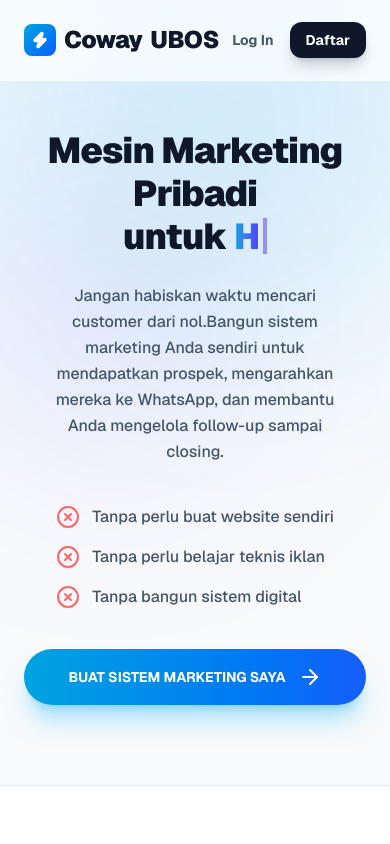
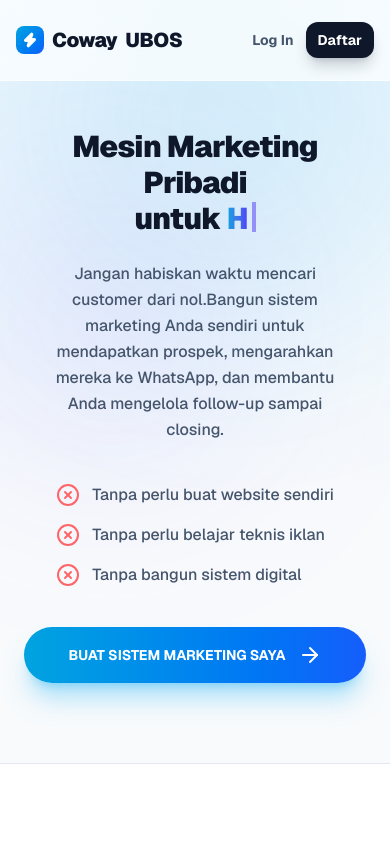
Before and after one commit to logaritma-UBOS/coway-ubos, a Next.js app: page / in a window 390 px wide. Shown: the top 844 px of the page. Built offline with nearby package versions, Linux system fonts and the light colour scheme; no server answers.

Commit message:
style: fix horizontal overflow on mobile landing page

```diff
--- a/src/app/page.tsx
+++ b/src/app/page.tsx
@@ -21,7 +21,7 @@ export default function Home() {
   };
 
   return (
-    <div className="min-h-screen bg-slate-50 font-sans text-slate-900 selection:bg-[#00A3E0]/20 selection:text-[#00A3E0]">
+    <div className="min-h-screen bg-slate-50 font-sans text-slate-900 selection:bg-[#00A3E0]/20 selection:text-[#00A3E0] overflow-x-hidden">
       <Suspense fallback={null}>
         <AffiliateTracker />
       </Suspense>
@@ -33,16 +33,16 @@ export default function Home() {
       </div>
 
       <nav className="bg-white/70 backdrop-blur-xl border-b border-white/50 sticky top-0 z-50 transition-all">
-        <div className="max-w-7xl mx-auto px-6 h-20 flex items-center justify-between">
-          <div className="font-black text-2xl tracking-tight flex items-center gap-2">
-            <div className="w-8 h-8 rounded-lg bg-gradient-to-br from-[#00A3E0] to-blue-600 flex items-center justify-center text-white">
-              <Zap size={18} fill="currentColor" />
+        <div className="max-w-7xl mx-auto px-4 sm:px-6 h-20 flex items-center justify-between">
+          <div className="font-black text-xl sm:text-2xl tracking-tight flex items-center gap-2">
+            <div className="w-7 h-7 sm:w-8 sm:h-8 rounded-lg bg-gradient-to-br from-[#00A3E0] to-blue-600 flex items-center justify-center text-white shrink-0">
+              <Zap size={16} className="sm:w-[18px] sm:h-[18px]" fill="currentColor" />
             </div>
             <span className="text-[#0F172A]">Coway</span> UBOS
           </div>
-          <div className="flex gap-2 sm:gap-3 md:gap-4 items-center">
+          <div className="flex gap-1 sm:gap-3 md:gap-4 items-center">
             <Link href="/login" className="px-2 sm:px-5 py-2.5 text-slate-600 font-bold hover:text-slate-900 transition items-center text-sm sm:text-base whitespace-nowrap">Log In</Link>
-            <Link href="/register" className="px-4 py-2 md:px-5 md:py-2.5 bg-[#0F172A] hover:bg-slate-800 text-white font-bold text-sm md:text-base rounded-xl transition shadow-lg shadow-slate-900/20 flex items-center gap-2 whitespace-nowrap">
+            <Link href="/register" className="px-3 py-2 md:px-5 md:py-2.5 bg-[#0F172A] hover:bg-slate-800 text-white font-bold text-sm md:text-base rounded-xl transition shadow-lg shadow-slate-900/20 flex items-center gap-1 sm:gap-2 whitespace-nowrap">
               Daftar <span className="hidden sm:inline">Gratis</span> <ArrowRight size={16} className="hidden sm:block" />
             </Link>
           </div>
@@ -53,7 +53,7 @@ export default function Home() {
         {/* Hero Section */}
         <section className="max-w-7xl mx-auto px-6 pt-12 md:pt-20 pb-20 md:pb-32 text-center">
           <motion.div initial="hidden" animate="visible" variants={staggerContainer} className="max-w-4xl mx-auto">
-            <motion.h1 variants={fadeIn} className="text-4xl md:text-5xl lg:text-6xl font-black tracking-tight mb-6 leading-[1.2]">
+            <motion.h1 variants={fadeIn} className="text-3xl sm:text-4xl md:text-5xl lg:text-6xl font-black tracking-tight mb-6 leading-[1.2]">
               Mesin Marketing Pribadi<br className="block" />
               untuk <TypewriterText text="Health Planner" delay={800} />
             </motion.h1>
@@ -351,7 +351,7 @@ function TypewriterText({ text, delay = 0 }: { text: string, delay?: number }) {
   }, [displayedText, isDeleting, isWaiting, text, delay]);
 
   return (
-    <span className="inline-block relative">
+    <span className="inline relative">
       <span className="text-transparent bg-clip-text bg-gradient-to-r from-[#00A3E0] to-indigo-600">
         {displayedText}
       </span>
```
